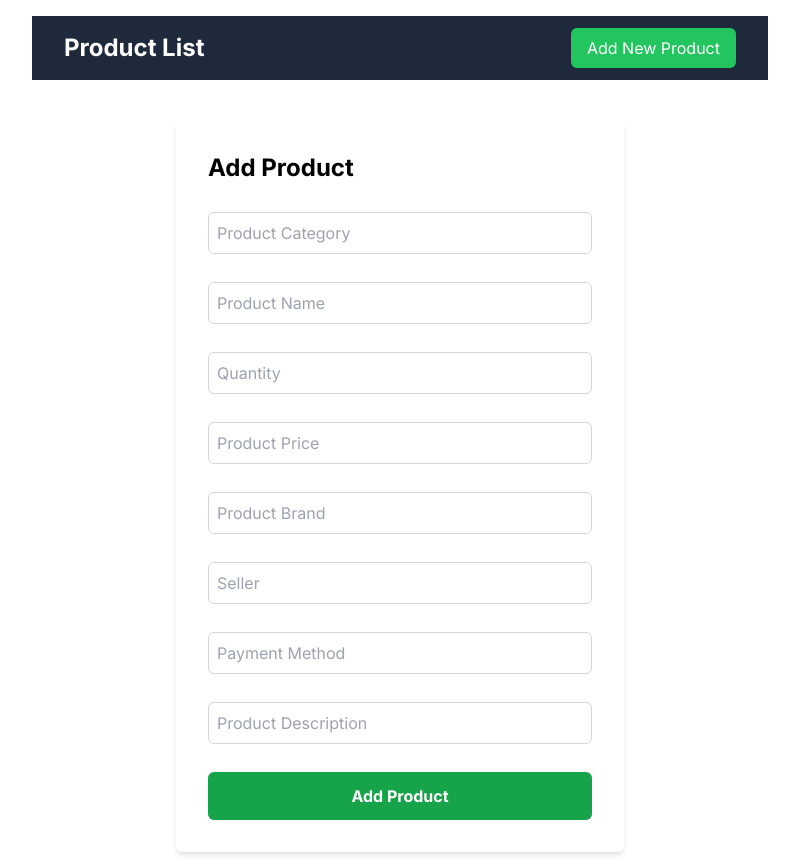
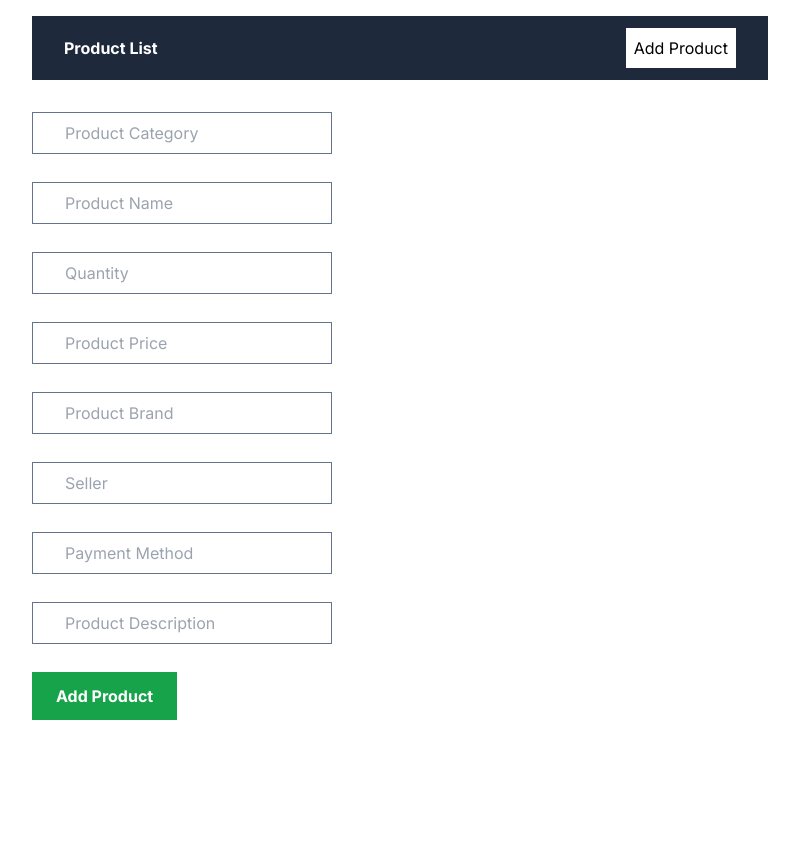
Before and after one commit to Mokyra18/Crud-MongoDB, a Next.js app: page /addProduct in a window 1280 px wide. Shown: the whole page, without its empty margins (240-1039 px from the left). After the commit the page ends 800 px from the top, so only its background shows below. Built offline with nearby package versions, Linux system fonts and the light colour scheme.

Commit message:
first commit

```diff
--- a/app/addProduct/page.jsx
+++ b/app/addProduct/page.jsx
@@ -44,14 +44,13 @@ export default function AddProduct() {
   };
 
   return (
-<form onSubmit={handleSubmit} className="flex flex-col gap-3 max-w-md mx-auto bg-white p-8 shadow-md rounded-md mt-10">
-  <h2 className="text-2xl font-bold mb-4">Add Product</h2>
+<form onSubmit={handleSubmit} className="flex flex-col gap-3">
 
   <div className="mb-4">
     <input
       onChange={(e) => setTitle(e.target.value)}
       value={title}
-      className="input-field w-full resize-none border border-gray-300 p-2 rounded-md"
+      className="border border-slate-500 px-8 py-2"
       type="text"
       placeholder="Product Category"
     />
@@ -61,7 +60,7 @@ export default function AddProduct() {
     <input
       onChange={(e) => setName(e.target.value)}
       value={name}
-      className="input-field w-full resize-none border border-gray-300 p-2 rounded-md"
+      className="border border-slate-500 px-8 py-2"
       type="text"
       placeholder="Product Name"
     />
@@ -71,7 +70,7 @@ export default function AddProduct() {
     <input
       onChange={(e) => setQuantity(e.target.value)}
       value={quantity}
-      className="input-field w-full resize-none border border-gray-300 p-2 rounded-md"
+      className="border border-slate-500 px-8 py-2"
       type="number"
       placeholder="Quantity"
     />
@@ -81,7 +80,7 @@ export default function AddProduct() {
     <input
       onChange={(e) => setPrice(e.target.value)}
       value={price}
-      className="input-field w-full resize-none border border-gray-300 p-2 rounded-md"
+      className="border border-slate-500 px-8 py-2"
       type="number"
       placeholder="Product Price"
     />
@@ -91,7 +90,7 @@ export default function AddProduct() {
     <input
       onChange={(e) => setBrand(e.target.value)}
       value={brand}
-      className="input-field w-full resize-none border border-gray-300 p-2 rounded-md"
+      className="border border-slate-500 px-8 py-2"
       type="text"
       placeholder="Product Brand"
     />
@@ -101,7 +100,7 @@ export default function AddProduct() {
     <input
       onChange={(e) => setSeller(e.target.value)}
       value={seller}
-      className="input-field w-full resize-none border border-gray-300 p-2 rounded-md"
+      className="border border-slate-500 px-8 py-2"
       type="text"
       placeholder="Seller"
     />
@@ -111,7 +110,7 @@ export default function AddProduct() {
     <input
       onChange={(e) => setPayment(e.target.value)}
       value={payment}
-      className="input-field w-full resize-none border border-gray-300 p-2 rounded-md"
+      className="border border-slate-500 px-8 py-2"
       type="text"
       placeholder="Payment Method"
     />
@@ -121,7 +120,7 @@ export default function AddProduct() {
     <input
       onChange={(e) => setDescription(e.target.value)}
       value={description}
-      className="input-field w-full resize-none border border-gray-300 p-2 rounded-md"
+      className="border border-slate-500 px-8 py-2"
       type="text"
       placeholder="Product Description"
     />
@@ -129,7 +128,7 @@ export default function AddProduct() {
 
   <button
     type="submit"
-    className="bg-green-600 font-bold text-white py-3 px-6 rounded-md"
+    className="bg-green-600 font-bold text-white py-3 px-6 w-fit"
   >
     Add Product
   </button>
--- a/components/Navbar.jsx
+++ b/components/Navbar.jsx
@@ -3,13 +3,11 @@ import Link from "next/link";
 export default function Navbar() {
   return (
     <nav className="flex justify-between items-center bg-slate-800 px-8 py-3">
-      <Link href="/">
-        <span className="text-white font-bold text-2xl cursor-pointer">Product List</span>
+      <Link className="text-white font-bold" href={"/"}>
+        Product List
       </Link>
-      <Link href="/addProduct">
-        <span className="inline-block bg-green-500 text-white px-4 py-2 rounded-md transition duration-300 transform hover:scale-105 cursor-pointer">
-          Add New Product
-        </span>
+      <Link className="bg-white p-2" href={"/addProduct"}>
+        Add Product
       </Link>
     </nav>
   );
```
